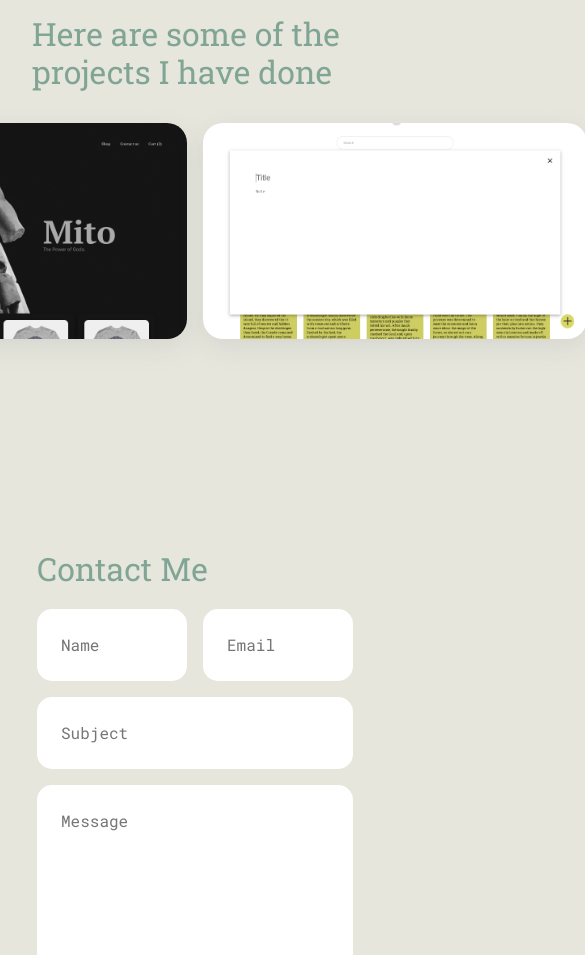
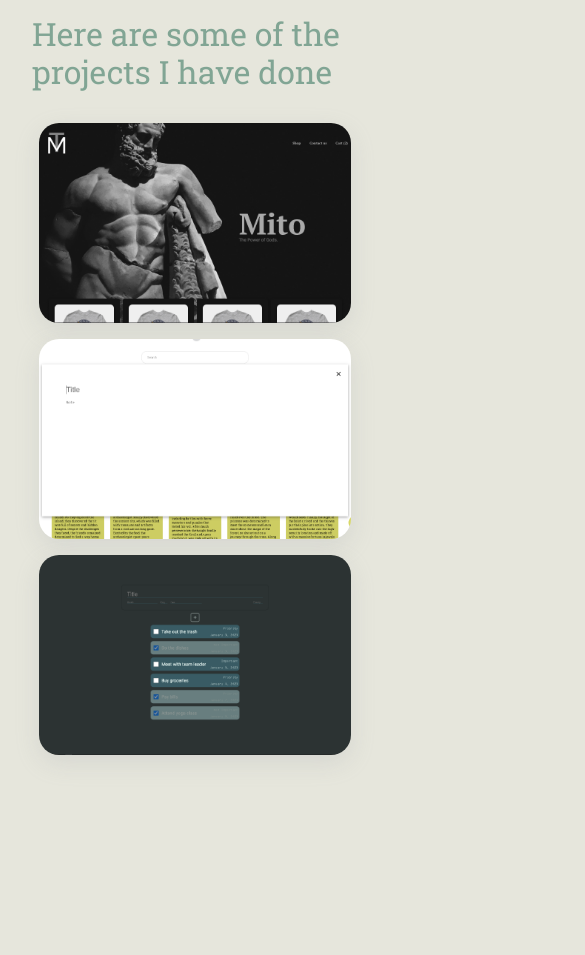
Before and after one commit to jtayped/jtayped.github.io, a React (Create React App) app: page / in a window 390 px wide. Shown: the part 4240-5195 px from the top of the page, 585 px wide, since content can reach past the window. Built offline with nearby package versions, Linux system fonts and the light colour scheme; the HTML template or start-up script is replaced by a standard one.

Commit message:
project section general fixes

```diff
--- a/src/assets/projects/index.js
+++ b/src/assets/projects/index.js
@@ -1,2 +1,3 @@
 export const Mito = require("./Mito.png");
 export const Notes = require("./Notes.png");
+export const Todo = require("./Todo.png");
--- a/src/components/projectItem/projectItem.css
+++ b/src/components/projectItem/projectItem.css
@@ -1,6 +1,6 @@
 .project-item {
-    width: 24em;
-    height: 13.5em;
+    width: 100%;
+    height: 12.5em;
     border-radius: 20px;
     box-shadow: rgba(149, 157, 165, 0.2) 0px 8px 24px;
 }
--- a/src/containers/projects/Projects.jsx
+++ b/src/containers/projects/Projects.jsx
@@ -3,6 +3,7 @@ import "./projects.css";
 import {
   Mito,
   Notes,
+  Todo,
 } from "../../assets/projects/index";
 
 import {ProjectItem} from '../../components/index'
@@ -16,6 +17,10 @@ const Projects = () => {
     {
       title: "Notes",
       img: Notes,
+    },
+    {
+      title: "Todo",
+      img: Todo,
     },
   ];
   return (
--- a/src/containers/projects/projects.css
+++ b/src/containers/projects/projects.css
@@ -4,12 +4,6 @@
   flex-direction: column;
   justify-content: center;
   align-items: center;
-    width: 100%;
-}
-
-.project-section {
-    display: flex;
-    gap: 1rem;
 }
 
 .projects h2 {
@@ -18,9 +12,29 @@
   padding: 0 2rem;
 }
 
-@media all and (max-width: 480px) {
+.project-section {
+  width: 100%;
+  display: grid;
+  grid-template-columns: repeat(3, 20%);
+  gap: 1rem;
+  align-items: center;
+  justify-content: center;
+}
+
+@media screen and (max-width: 950px) {
+  .project-section {
+    display: grid;
+    grid-template-columns: repeat(2, 40%);
+  }
+}
+
+@media screen and (max-width: 480px) {
   .projects h2 {
     font-size: 2rem;
     padding: 0 2rem;
   }
+  .project-section {
+    display: grid;
+    grid-template-columns: 80%;
   }
+}
```
Also changed, not shown: src/assets/projects/Todo.png (added). Lines whose indentation alone changed are shown as unchanged.
